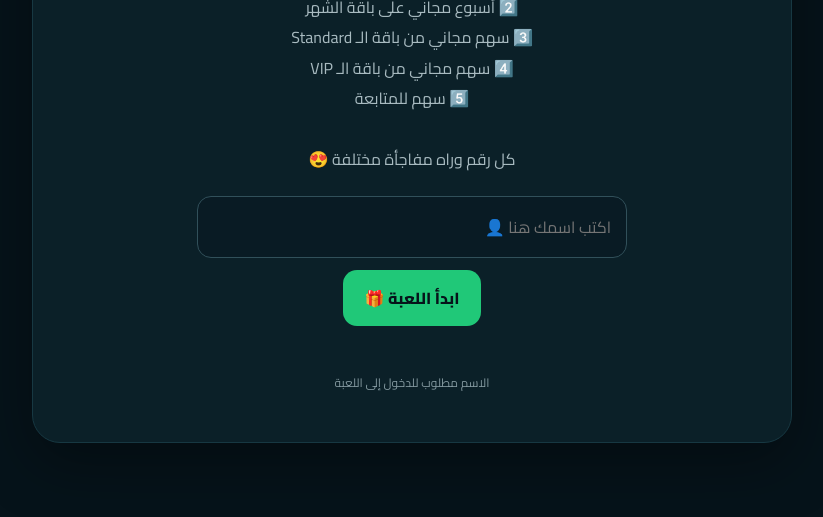
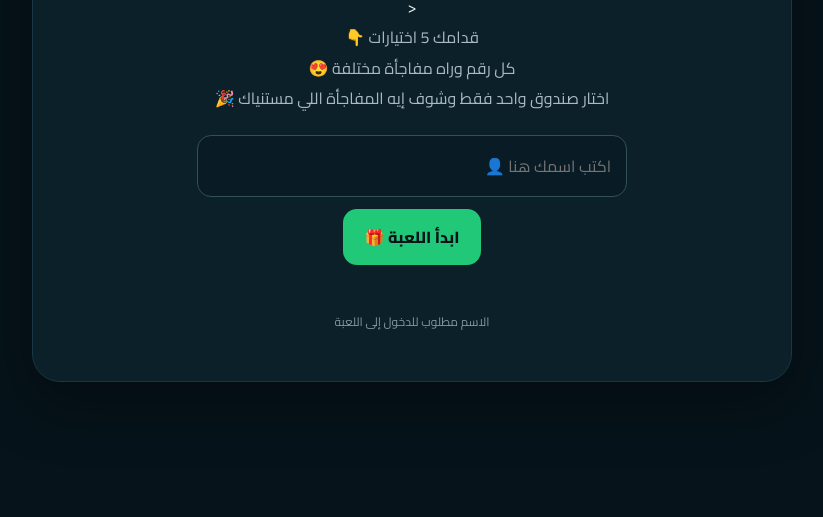
Before and after one commit to fayed56/Al-Fayed-Stocks, a website: page gift.html in a window 1280 px wide. Shown: the part 283-800 px from the top of the page, without its empty margins (228-1051 px from the left). Drawn offline with nearby package versions, Linux system fonts and the light colour scheme; no server answers.

Commit message:
Update gift selection instructions in gift.html
Removed duplicate text and added instruction for selection.

```diff
--- a/gift.html
+++ b/gift.html
@@ -258,19 +258,13 @@ button{
 🎁 اختار رقم وخلي المفاجأة علينا!
 </h1>
 
-<div class="sub">
+<<div class="sub">
 
 قدامك 5 اختيارات 👇<br>
 
-1️⃣ خصم 20% على سعر الاشتراك<br>
-2️⃣ أسبوع مجاني على باقة الشهر<br>
-3️⃣ سهم مجاني من باقة الـ Standard<br>
-4️⃣ سهم مجاني من باقة الـ VIP<br>
-5️⃣ سهم للمتابعة<br>
+كل رقم وراه مفاجأة مختلفة 😍<br>
 
-<br>
-
-كل رقم وراه مفاجأة مختلفة 😍
+اختار صندوق واحد فقط وشوف إيه المفاجأة اللي مستنياك 🎉
 
 </div>
 
```
